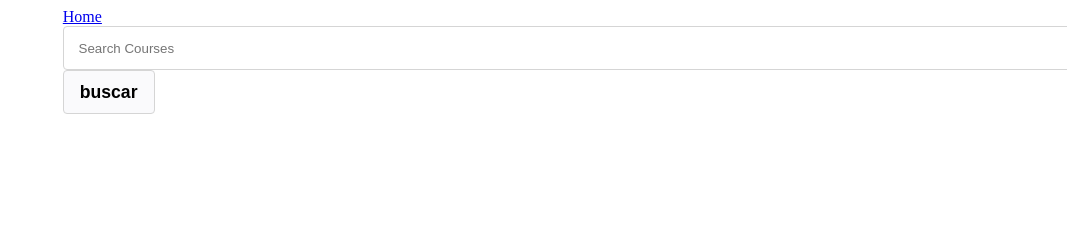
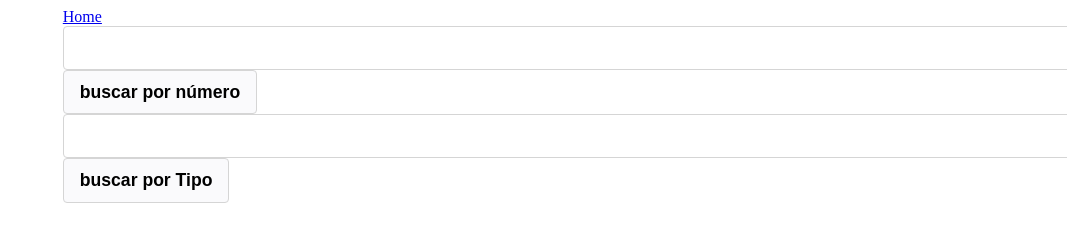
Before and after one commit to progIII-Luis-Junior-Javier/progIII-calentamiento, a website: page html/list.html in a window 1280 px wide. Shown: the top 242 px of the page, without its empty margins (213-1280 px from the left). Drawn offline with Linux system fonts and the light colour scheme.

Commit message:
Se hizo lo que se pudo la verdad

```diff
--- a/css/styles.css
+++ b/css/styles.css
@@ -135,6 +135,8 @@ footer section a svg {
   background-color: #0074D9;
   justify-content: left;
   width: 100%;
+  float: left;
+
 }
 
 /* styling navlist anchor element */
@@ -172,8 +174,16 @@ footer section a svg {
   flex-direction: column;
   margin-left: 220px;
   cursor: pointer;
+  float: left;
 }
 
+.search2 {
+  display: flex;
+  margin-top: 10px;
+  flex-direction: column;
+  margin-left: 220px;
+  float: right;
+}
 
 
 #buscar {
--- a/html/list.html
+++ b/html/list.html
@@ -13,16 +13,24 @@
             <a href="../index.html">Home</a>
             <!-- search bar right align -->
             <div class="search">
-                <input id="buscador" type="text" placeholder=" Search Courses" name="search">
+                <input id="buscador" type="text" placeholder="" name="search">
             </div>
             <div id="boton">
                 <button id="buscar">
-                    buscar
+                    buscar por número
                 </button>
             </div>
-
+                <!------------------------------------>
 
         </div>
+        <div class="search2">
+            <input id="buscadorTipo" type="text" placeholder="" name="search2">
+        </div>
+        <div id="boton">
+            <button id="buscarTipo">
+                buscar por Tipo
+            </button>
+    </div>
     </div>
 
     <main id="main">
```
Also changed, not shown: js/index.js (+19 -0 lines).
